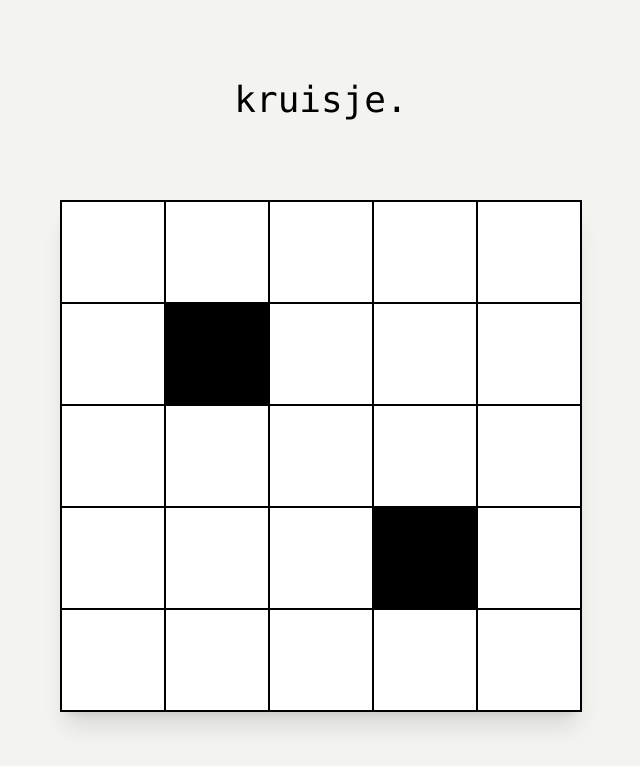
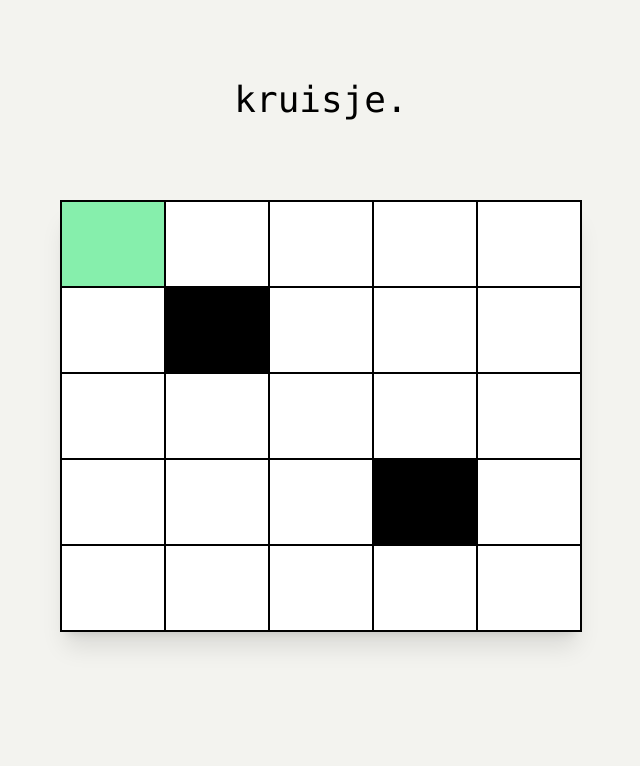
Before and after one commit to juliusbenjamins/kruisje, a React (Create React App) app: page / in a window 1280 px wide. Shown: the top 766 px of the page, without its empty margins (319-959 px from the left). Built offline with nearby package versions, Linux system fonts and the light colour scheme.

Commit message:
Added cell focus

```diff
--- a/src/App.js
+++ b/src/App.js
@@ -1,11 +1,19 @@
 import { useState, useEffect } from 'react';
 import './App.css';
+import { act } from 'react-dom/test-utils';
 
 export const App = () => {
   // Variables
   const [loading, setLoading] = useState(true);
   const [puzzle, setPuzzle] = useState();
+  const [activeCell, setActiveCell] = useState({ row: 0, col: 0 });
+  const [direction, setDirection] = useState();
   const size = 5;
+
+  const handleLetterInput = (row, col) => {
+    setActiveCell({ row, col });
+    console.log("Current:", activeCell.row);
+  };
 
   useEffect(() => {
     async function fetchData() {
@@ -48,7 +56,7 @@ export const App = () => {
                         return (
                           <div
                             key={`${row}-${col}`}
-                            className="p-6 px-8 text-2xl flex justify-center items-center border bg-black border-black" key={`${row}-${col}`}>
+                            className="p-6 px-8 text-2xl flex justify-center items-center border bg-black border-black">
                           </div>
                         )
                       } else {
@@ -58,10 +66,17 @@ export const App = () => {
                             <div
                               className='items-center border border-black bg-white'>
                               <input
-                                className="p-4 sm:p-6 md:p-8 text-center text-3xl uppercase focus:outline-none focus:ring-0"
+                                className={`p-4 sm:p-6 md:px-8 text-center text-3xl uppercase focus:outline-none focus:ring-0
+                                  ${activeCell.row == row && activeCell.col == col
+                                    ? "bg-green-300"
+                                    : "bg-white"
+                                  }`}
                                 size="1"
+                                type="text"
                                 maxLength="1"
                                 name="myInput"
+                                onFocus={() => handleLetterInput(row, col)}
+                                onBlur={() => console.log("Previous:", row, col)}
                               />
                             </div>
                           </div>
```
